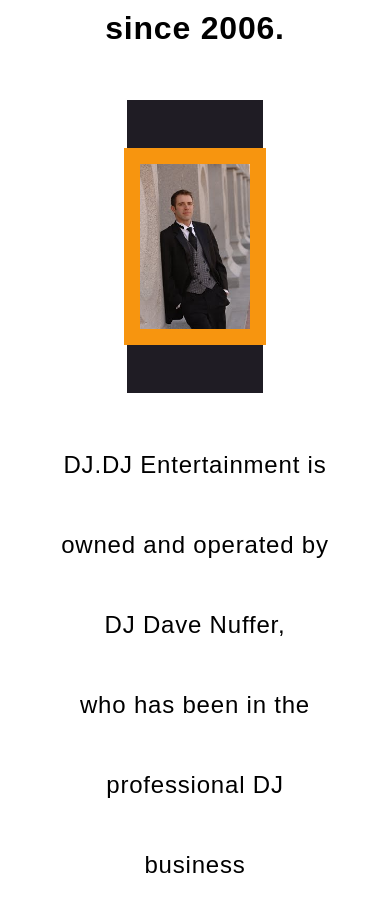
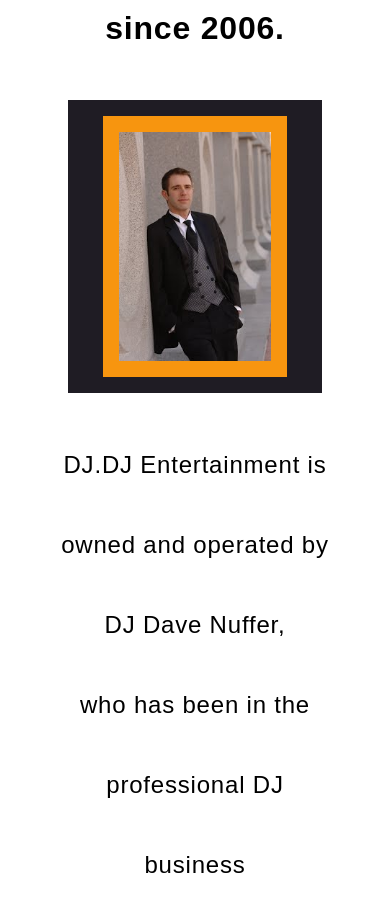
Before and after one commit to ethyl2/djdj, a React (Create React App) app: page / in a window 390 px wide. Shown: the part 1353-2265 px from the top of the page. Built offline with nearby package versions, Linux system fonts and the light colour scheme; the HTML template or start-up script is replaced by a standard one; a web font is replaced by a local one.

Commit message:
More adjustments for mobile display

```diff
--- a/src/App.scss
+++ b/src/App.scss
@@ -133,7 +133,14 @@
     border: 1rem solid $secondary-color;
     width: 80%;
     margin: 3rem 6rem;
+    @media(max-width: 500px) {
+      margin: 1rem;
+      width: 60%;
     }
+    }
+  @media (max-width: 500px) {
+    width: 65%;
+  }
 }
 
 video {
@@ -218,6 +225,9 @@
     flex-flow: row wrap;
     justify-content: center;
     align-items: center;
+    @media (max-width: 500px) {
+      width: 95%;
+    }
   }
   input {
     font-family: Chivo, sans-serif;
@@ -227,6 +237,9 @@
     margin: 1rem;
     width: 70%;
     border-radius: 2px;
+    @media (max-width: 500px) {
+      width: 95%;
+    }
   }
   legend {
     font-weight: bold;
@@ -319,6 +332,9 @@
   border: 0.25rem dotted $primary-color;
   width: 90%;
   margin: 1rem auto;
+  @media (max-width: 500px) {
+    width: 80%;
+  }
   li {
     width: 20%;
     padding: 1rem;
```
Also changed, not shown: src/components/Contact.js (indentation only).
